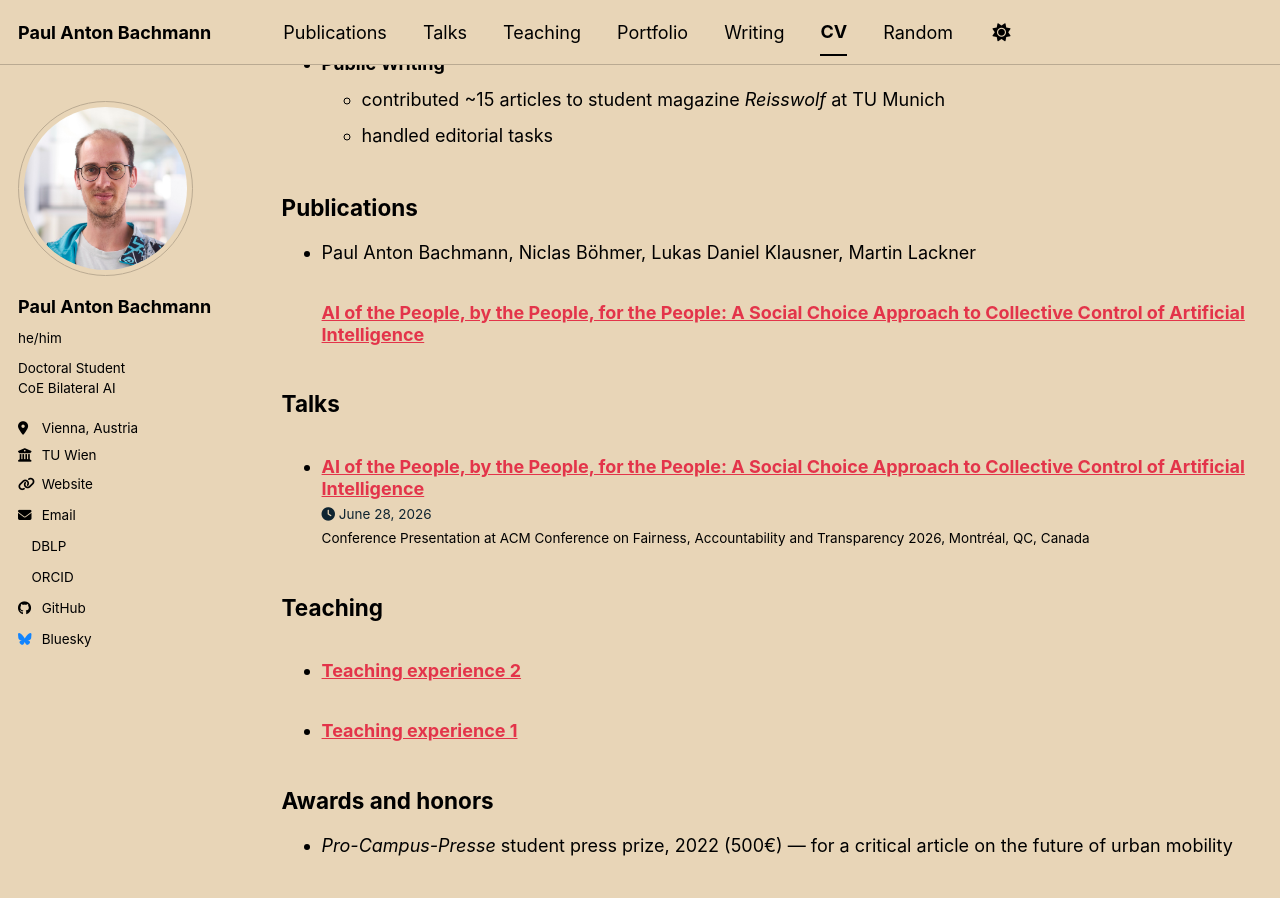
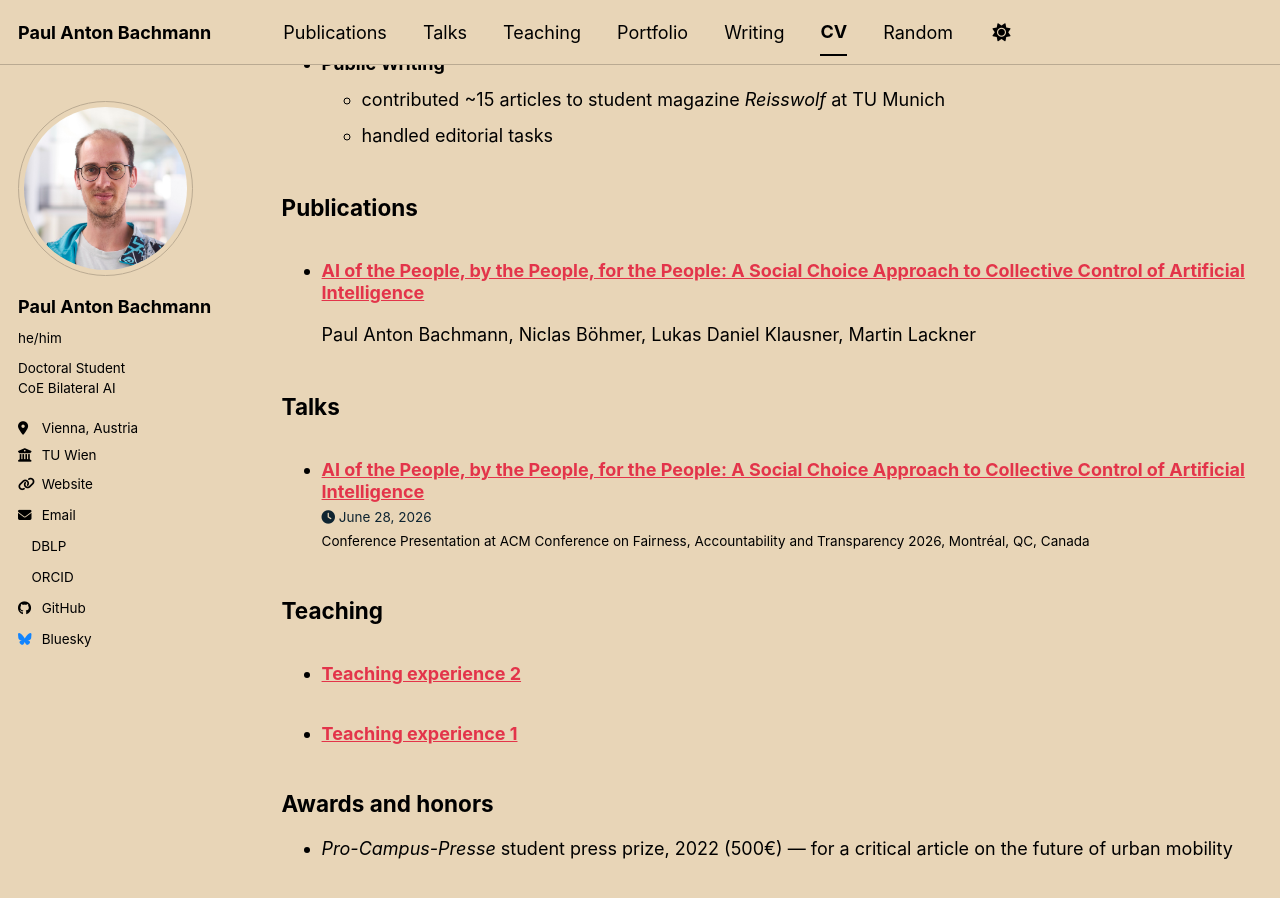
Before and after one commit to pabachmann/pabachmann.github.io, a Jekyll site: the page built from _pages/cv.md, in a window 1280 px wide and 900 px high, scrolled down 1933 px. Built offline with Jekyll 4.4.1, drawn with Linux system fonts in a browser that asks for light colours; a style sheet for code colours, icons or effects is not loaded.

Commit message:
Update archive-single-cv.html

```diff
--- a/_includes/archive-single-cv.html
+++ b/_includes/archive-single-cv.html
@@ -26,7 +26,6 @@
           alt="">
       </div>
     {% endif %}
-    {% if post.authors %}<p class="page__authors">{{ post.authors }}</p>{% endif %}
     <h3 class="archive__item-title" itemprop="headline">
       {% if post.link %}
         <a href="{{ post.link }}">{{ title }}</a> <a href="{{ base_path }}{{ post.url }}" rel="permalink"><i class="fa fa-link" aria-hidden="true" title="permalink"></i><span class="sr-only">Permalink</span></a>
@@ -34,6 +33,7 @@
         <a href="{{ base_path }}{{ post.url }}" rel="permalink">{{ title }}</a>
       {% endif %}
     </h3>
+    {% if post.authors %}<p class="page__authors">{{ post.authors }}</p>{% endif %}
     {% if post.read_time %}
       <p class="page__meta"><i class="fa fa-clock" aria-hidden="true"></i> {% include read-time.html %}</p>
     {% endif %}
```
